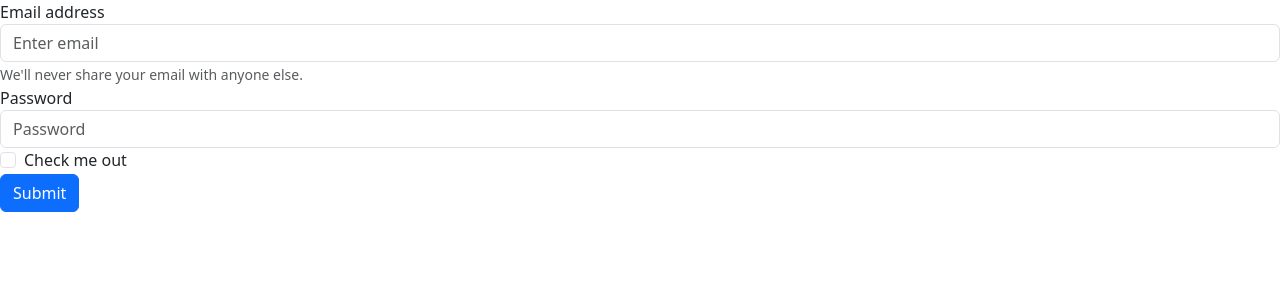
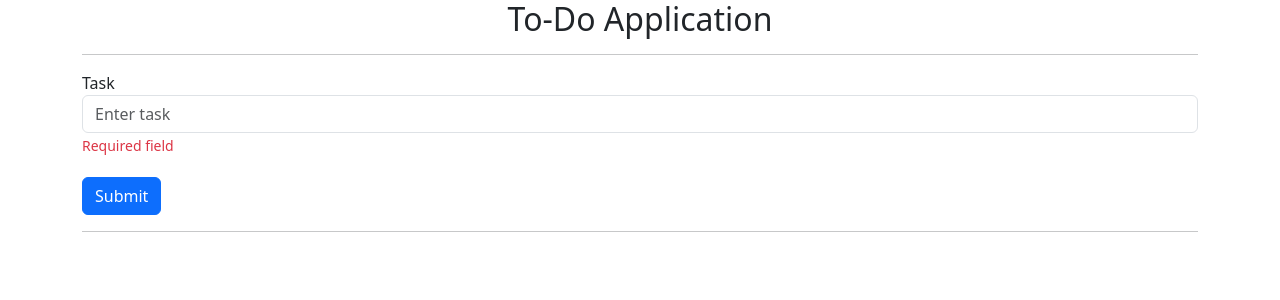
Before and after one commit to Kingcedru/Angular-todo-app, an Angular app: page / in a window 1280 px wide. Shown: the top 300 px of the page. Built offline with nearby package versions, Linux system fonts and the light colour scheme.

Commit message:
styled the form

```diff
--- a/src/app/todo-list/todo-list.component.css
+++ b/src/app/todo-list/todo-list.component.css
@@ -0,0 +1,12 @@
+h1 {
+  text-align: center;
+  font-size: 2rem;
+}
+
+#submitButton {
+  margin-top: 20px;
+}
+
+#myCheckbox {
+  margin-left: 30px;
+}
--- a/src/app/todo-list/todo-list.component.html
+++ b/src/app/todo-list/todo-list.component.html
@@ -1,31 +1,22 @@
-<div>
+<div class="container">
+  <h1>To-Do Application</h1>
+  <hr />
   <form>
     <div class="form-group">
-      <label for="exampleInputEmail1">Email address</label>
+      <label for="task">Task</label>
       <input
-        type="email"
+        type="text"
         class="form-control"
-        id="exampleInputEmail1"
-        aria-describedby="emailHelp"
-        placeholder="Enter email"
+        id="task"
+        placeholder="Enter task"
       />
-      <small id="emailHelp" class="form-text text-muted"
-        >We'll never share your email with anyone else.</small
+      <small id="errorMessage" class="form-text text-danger"
+        >Required field</small
       >
     </div>
-    <div class="form-group">
-      <label for="exampleInputPassword1">Password</label>
-      <input
-        type="password"
-        class="form-control"
-        id="exampleInputPassword1"
-        placeholder="Password"
-      />
-    </div>
-    <div class="form-check">
-      <input type="checkbox" class="form-check-input" id="exampleCheck1" />
-      <label class="form-check-label" for="exampleCheck1">Check me out</label>
-    </div>
-    <button type="submit" class="btn btn-primary">Submit</button>
+    <button id="submitButton" type="submit" class="btn btn-primary">
+      Submit
+    </button>
   </form>
+  <hr />
 </div>
```
